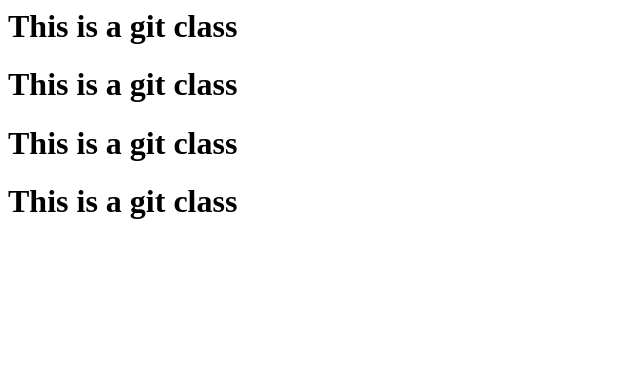
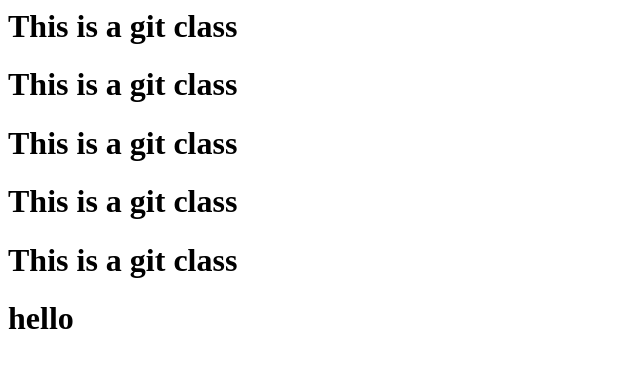
Before and after one commit to ilansav25/html-test-repository, a plain HTML site: page index.html in a window 1280 px wide. Shown: the whole page, without its empty margins (0-640 px from the left). Drawn offline with Linux system fonts and the light colour scheme.

Commit message:
my-third-commit

```diff
--- a/index.html
+++ b/index.html
@@ -2,3 +2,5 @@
 <h1>This is a git class</h1>
 <h1>This is a git class</h1>
 <h1>This is a git class</h1>
+<h1>This is a git class</h1>
+<h1>hello</h1>
```
